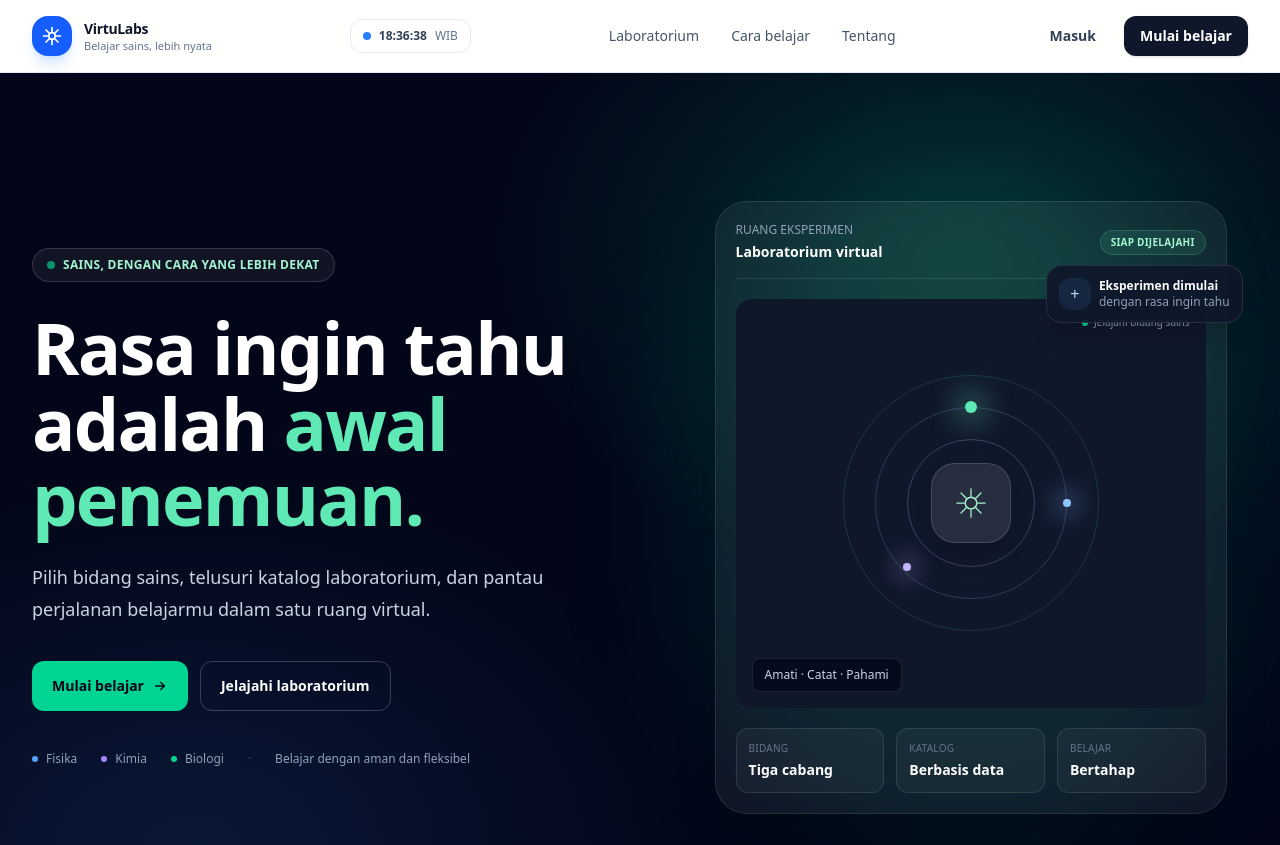
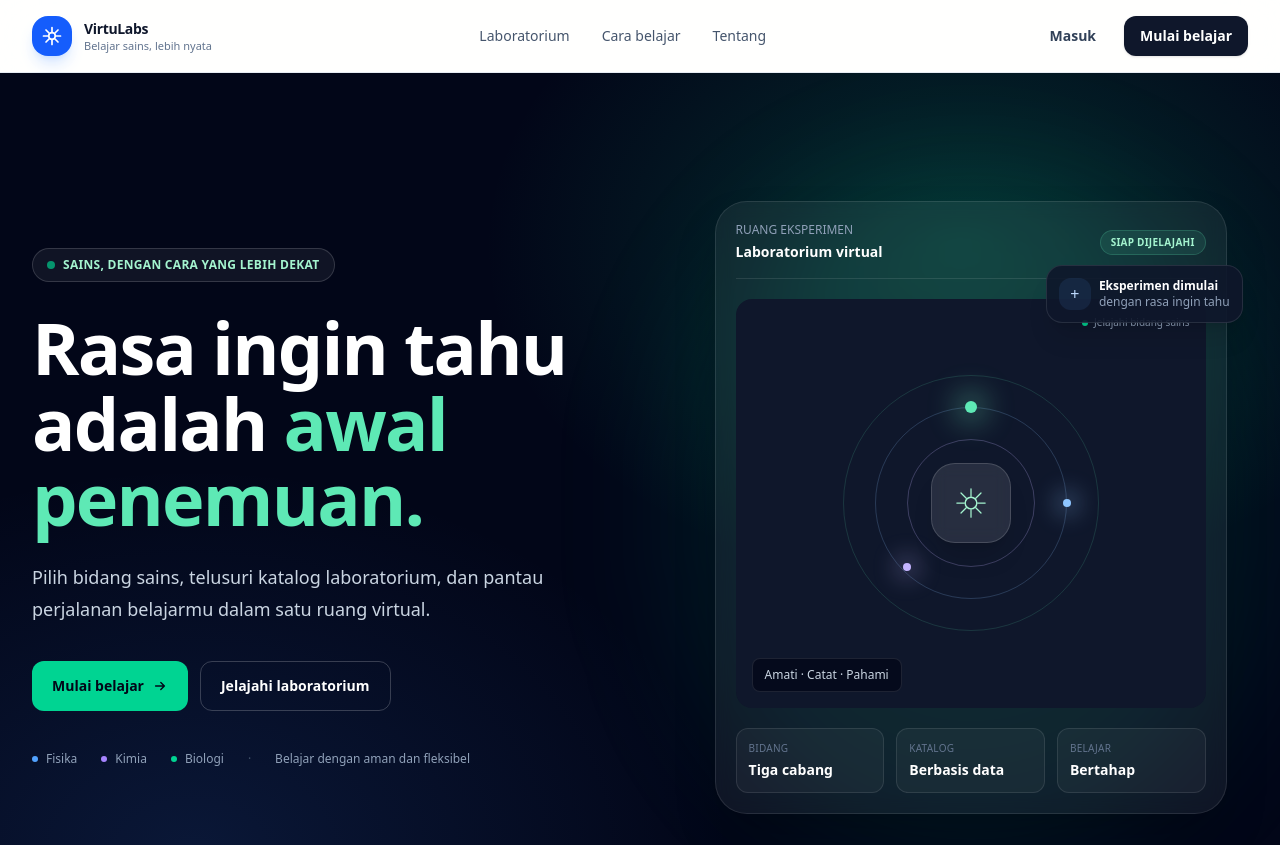
Before and after one commit to Linggasasi/virtulabs, a Laravel app: page / in a window 1280 px wide. Shown: the top 845 px of the page. Run offline with Laravel 12, Linux system fonts and the light colour scheme; data comes from the database, SQL or seed files in the repository; style sheets or scripts are compiled from the project's sources.

Commit message:
hapus jam

```diff
--- a/resources/views/components/jakarta-clock.blade.php
+++ b/resources/views/components/jakarta-clock.blade.php
@@ -1,17 +1,3 @@
 @props(['variant' => 'default'])
 
 @php($jakartaNow = now('Asia/Jakarta'))
-
-@if ($variant === 'virtulab')
-    <span data-jakarta-clock class="vl-online" aria-label="Waktu saat ini di Jakarta">
-        <span aria-hidden="true"></span>
-        <time data-jakarta-time datetime="{{ $jakartaNow->toIso8601String() }}" class="tabular-nums">{{ $jakartaNow->format('H:i:s') }}</time>
-        <abbr title="Waktu Indonesia Barat">WIB</abbr>
-    </span>
-@else
-    <span data-jakarta-clock class="inline-flex shrink-0 items-center gap-2 rounded-xl border border-slate-200 bg-white px-3 py-2 text-xs text-slate-700" aria-label="Waktu saat ini di Jakarta">
-        <span class="size-2 rounded-full bg-blue-500" aria-hidden="true"></span>
-        <time data-jakarta-time datetime="{{ $jakartaNow->toIso8601String() }}" class="font-semibold tabular-nums">{{ $jakartaNow->format('H:i:s') }}</time>
-        <abbr class="font-medium text-slate-500 no-underline" title="Waktu Indonesia Barat">WIB</abbr>
-    </span>
-@endif
```
Also changed, not shown: tests/Feature/LandingAndDashboardTest.php (+3 -3 lines), tests/Feature/VirtuLabUiTest.php (+1 -1 lines).
